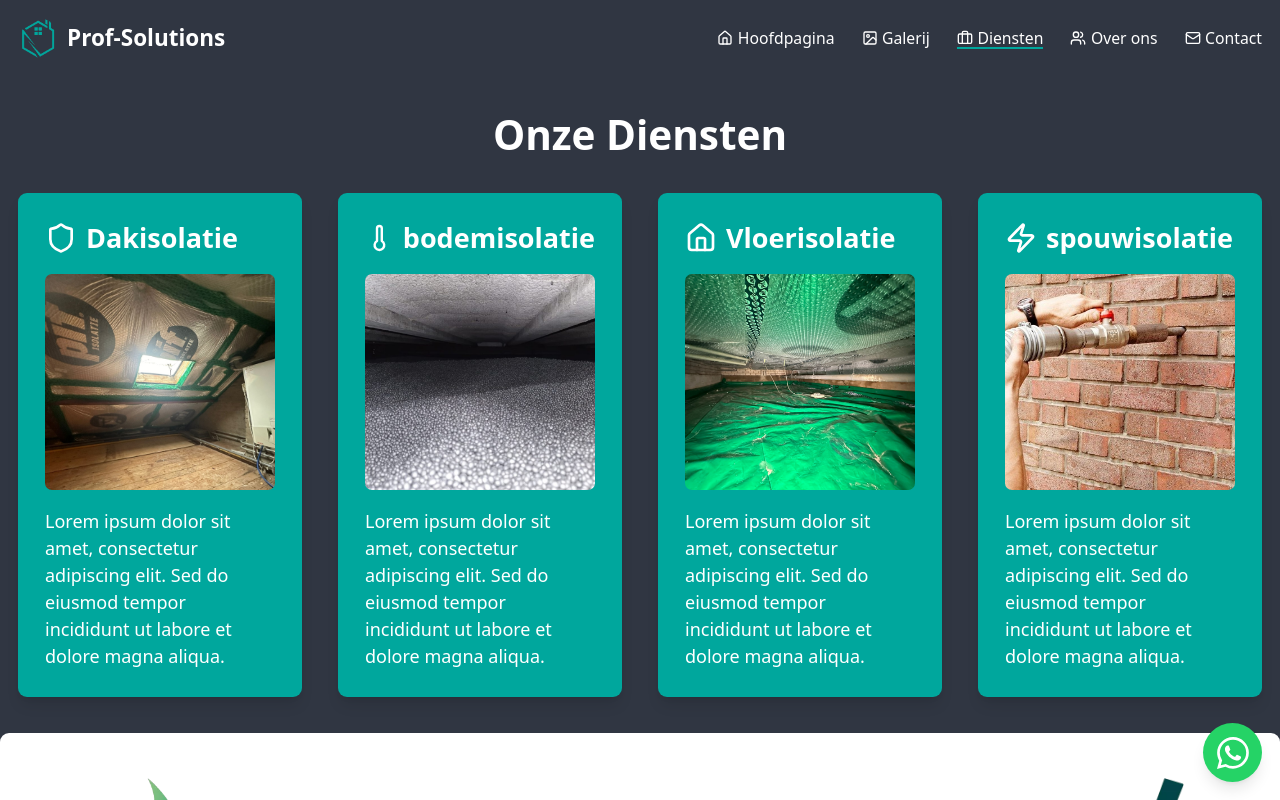
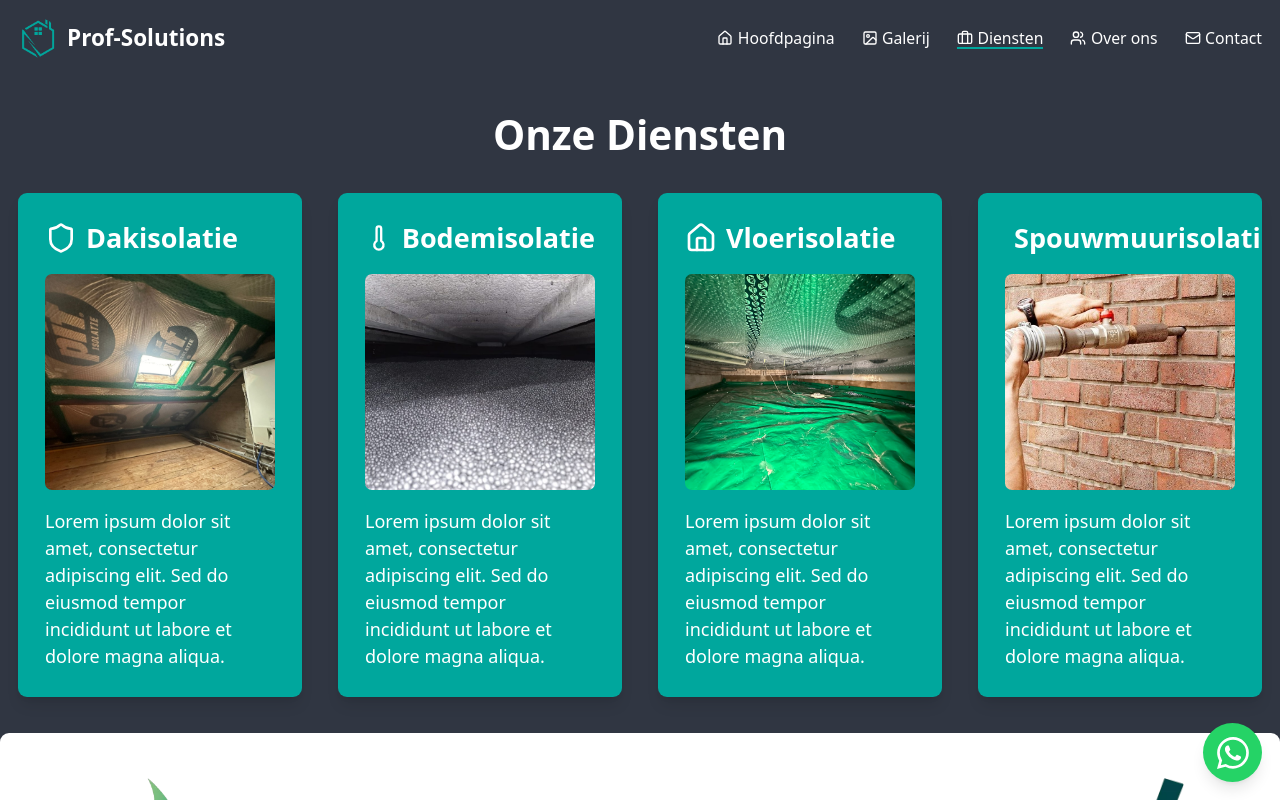
Before and after one commit to Abdurrahman-Subh/prof-solutions, a Next.js app: page /services in a window 1280 px wide. Shown: the top 800 px of the page. Built offline with nearby package versions, Linux system fonts and the light colour scheme.

Commit message:
update contact information and service names for consistency; improve title casing in services and gallery sections

```diff
--- a/app/about/page.js
+++ b/app/about/page.js
@@ -41,8 +41,6 @@ export default function About() {
       <div className="mt-8">
         <h2 className="text-xl font-semibold mb-4">Onze Locaties</h2>
         <div className="grid grid-cols-1 md:grid-cols-2 lg:grid-cols-3 gap-4">
-
-
           <div className="bg-[#00a79d] p-4 rounded-lg">
             <h3 className="text-lg font-semibold mb-2">Muiderberg</h3>
             <p className="text-sm flex items-center">
@@ -51,7 +49,7 @@ export default function About() {
             </p>
             <p className="text-sm flex items-center">
               <Phone size={16} className="mr-2" />
-              +31 30 456 7890
+              +31 6 48444885
             </p>
           </div>
         </div>
--- a/app/components/Footer.js
+++ b/app/components/Footer.js
@@ -73,7 +73,7 @@ export default function Footer() {
               {[
                 "Dakisolatie",
                 "Vloerisolatie",
-                "Muurisolatie",
+                "Bodemisolatie",
                 "Spouwmuurisolatie",
               ].map((service) => (
                 <li key={service}>
--- a/app/gallery/page.js
+++ b/app/gallery/page.js
@@ -64,7 +64,7 @@ export default function Gallery() {
       ],
     },
     bodemisolatie: {
-      title: "Wat is bodemisolatie?",
+      title: "Wat is Bodemisolatie?",
       description:
         "Bodemisolatie is essentieel voor het creëren van een energiezuinige woning. Het isoleert de bodem onder uw huis, wat bijdraagt aan een comfortabeler leefklimaat.",
       benefits: [
--- a/app/services/page.js
+++ b/app/services/page.js
@@ -24,7 +24,7 @@ export default function Services() {
       image: Daki,
     },
     {
-      name: "bodemisolatie",
+      name: "Bodemisolatie",
       icon: Thermometer,
       image: Bodem,
     },
@@ -35,7 +35,7 @@ export default function Services() {
     },
 
     {
-      name: "spouwisolatie",
+      name: "Spouwmuurisolatie ",
       icon: Zap,
       image: Spow,
     },
```
